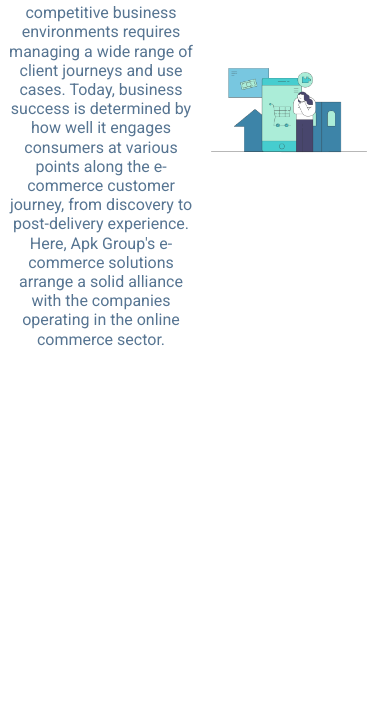
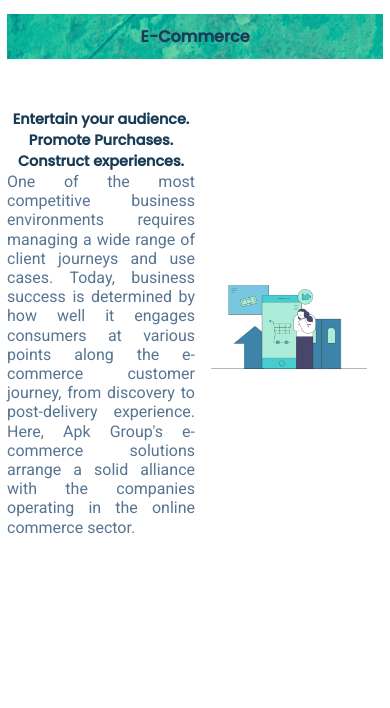
Before and after one commit to myr-tech/apkgroupsiteoriginal, a plain HTML site: page ecommerce.html in a window 390 px wide. Shown: the part 136-844 px from the top of the page. Drawn offline with Linux system fonts and the light colour scheme.

Commit message:
update compage

```diff
--- a/ecommerce.html
+++ b/ecommerce.html
@@ -17,12 +17,12 @@
           </a>
           <div class="nav-links "id=nav-linkss>
             <ul class="flex">
-              <li><a href="#" >Home</a></li>
+              <li><a href="./index.html" >Home</a></li>
               <li><a href="./product.html">Products </a></li>
               <li id="ind-click"><a href="./industry.html">Industry </a>
                 <div class=" flex industry-h">
                 <ul>
-                  <li><a href="./ecommerce.html">E-commerce</a></li>
+                  <li><a href="./ecommerce.html" class="hover-link">E-commerce</a></li>
                   <li><a href="">BFSI</a></li>
                   <li> <a href="">Travel & Food</a></li>
                     <li><a href="">HealthCare</a></li>
@@ -32,7 +32,8 @@
                             <li><a href="">IOT</a></li>
                               <li><a href="">Entertainment</a></li>
                 </ul>
-              </div></li>
+                </div>
+            </li>
               <li><a href="./developer.html">Developer</a></li>
               <li><a href="./Aboutus.html">About US</a></li>
               <li><a href="./contactus.html">Contact US</a></li>
@@ -46,13 +47,19 @@
         </div>
       </nav>
 
+<!-- header -->
+<header class="container flex">
+    <div class="ecom-page-header-img flex">
+        <h1>E-Commerce</h1>
 
+    </div>
+</header>
     <section class="container flex">
-        <div class="ecom-page-header"></div>
+
         <div class="header-left">
-            <h1>
+            <h3>
                 Entertain your audience. Promote Purchases. Construct experiences.
-            </h1>
+            </h3>
             <p>
                 One of the most competitive business environments requires managing a wide range of client journeys and use cases.
      Today, business success is determined by how well it engages consumers at various points along the e-commerce customer
--- a/media-query.css
+++ b/media-query.css
@@ -58,8 +58,17 @@ width: 80vw;}
        padding: 50px var(--padding-inline-section) 50px;
     }
  }
-
+ /* /..................................screen    767........................ */
  @media  screen and (max-width:767px){
+   .h3{
+      font-size: 1rem;
+      text-align: justify;
+   }
+   p{
+      font-size: 0.8rem;
+      line-height: 1.2rem;
+      text-align: justify;
+   }
     .primary-button {
        width: 100%;
    }
--- a/style.css
+++ b/style.css
@@ -656,3 +656,17 @@ footer {
     }
 }
 /* Ecommerce Page */
+.ecom-page-header-img {
+    background-image: url("./asset/E-compagehead.png");
+    width: 100vw;
+   justify-content: center;
+   padding: 10px;
+   overflow: hidden;
+
+
+   margin: 0;
+
+}
+.ecom-page-header-img img{
+
+}
```
Also changed, not shown: index.html (+2 -2 lines), industry.html (+1 -1 lines), asset/E-compagehead.png (added).
